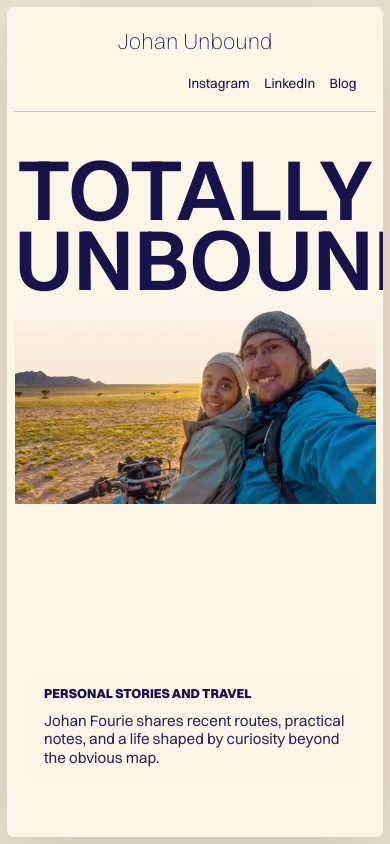
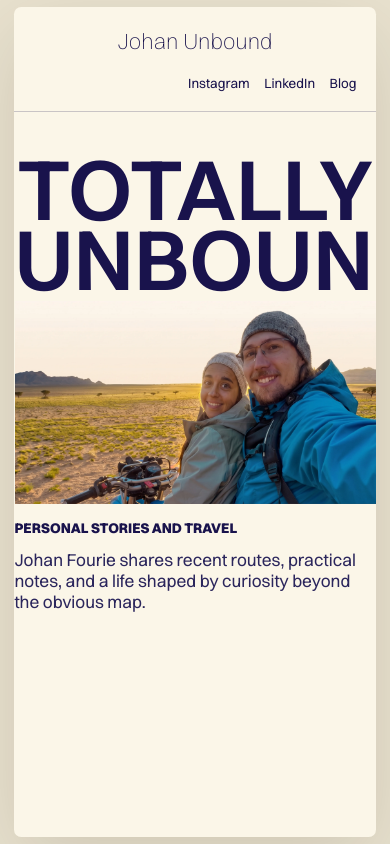
Before and after one commit to giraux-van-der-merwe/johan-unbound, a Next.js app: page / in a window 390 px wide. Shown: the top 844 px of the page. Built offline with nearby package versions, Linux system fonts and the light colour scheme.

Commit message:
Adjust homepage constrained layout

```diff
--- a/src/app/globals.css
+++ b/src/app/globals.css
@@ -60,6 +60,8 @@ a {
 }
 
 .hero-shell {
+  display: flex;
+  justify-content: center;
   min-height: calc(100vh - 1.5rem);
 }
 
@@ -67,9 +69,12 @@ a {
   background: #fbf6e8;
   border-radius: 0.62rem;
   box-shadow: 0 24px 80px rgba(49, 42, 26, 0.14);
+  margin: 0 auto;
+  max-width: var(--content-width);
   min-height: calc(100vh - 1.5rem);
   overflow: hidden;
   position: relative;
+  width: 100%;
 }
 
 .hero-nav {
@@ -78,7 +83,7 @@ a {
   display: grid;
   grid-template-columns: 1fr auto;
   margin: 0 auto;
-  max-width: var(--content-width);
+  max-width: 100%;
   min-height: 5.9rem;
   padding: 0;
   position: relative;
@@ -110,7 +115,7 @@ a {
 
 .hero-stage {
   margin: 0 auto;
-  max-width: var(--content-width);
+  max-width: 100%;
   min-height: calc(100vh - 7.4rem);
   padding: clamp(3rem, 5vw, 4.6rem) 0 clamp(2.4rem, 4vw, 3.4rem);
   position: relative;
@@ -143,12 +148,12 @@ a {
 }
 
 .hero-bio {
-  color: #2b265c;
-  font-size: clamp(0.95rem, 1.12vw, 1.16rem);
+  color: #fbf6e8;
+  font-size: clamp(1.08rem, 1.35vw, 1.34rem);
   font-weight: 400;
-  left: clamp(1rem, 4vw, 3.2rem);
+  left: clamp(3rem, 12vw, 9.6rem);
   line-height: 1.22;
-  max-width: 18rem;
+  max-width: 20rem;
   position: absolute;
   text-align: left;
   top: 48%;
@@ -164,8 +169,8 @@ a {
 }
 
 .hero-kicker {
-  color: #19134c;
-  font-size: 0.82rem;
+  color: #fbf6e8;
+  font-size: 0.88rem;
   font-weight: 800;
   letter-spacing: 0;
   text-transform: uppercase;
@@ -204,7 +209,7 @@ a {
   letter-spacing: 0;
   line-height: 0.9;
   margin: 0;
-  max-width: 44rem;
+  max-width: 58rem;
   text-align: right;
 }
 
@@ -296,7 +301,7 @@ a {
   align-items: end;
   display: grid;
   gap: 2rem;
-  grid-template-columns: 1.3fr 1fr auto;
+  grid-template-columns: 1fr auto auto;
   margin: 0 auto;
   max-width: var(--content-width);
   padding: 3.2rem 2rem 2.1rem;
@@ -320,9 +325,10 @@ a {
 .footer-links {
   align-self: end;
   display: flex;
-  flex-wrap: wrap;
+  flex-wrap: nowrap;
   gap: 0.85rem 1.35rem;
   justify-content: flex-start;
+  white-space: nowrap;
 }
 
 .footer-links a {
@@ -361,8 +367,8 @@ a {
   }
 
   .hero-bio {
-    left: 1.6rem;
-    max-width: 16rem;
+    left: clamp(2rem, 9vw, 6rem);
+    max-width: 19rem;
     top: 38%;
   }
 
@@ -386,6 +392,11 @@ a {
   .site-footer {
     grid-template-columns: 1fr;
     padding: 2.5rem 0 1.6rem;
+  }
+
+  .footer-links {
+    flex-wrap: wrap;
+    white-space: normal;
   }
 
   .footer-meta {
@@ -431,14 +442,22 @@ a {
   }
 
   .hero-bio {
-    background: rgba(251, 246, 232, 0.72);
-    border-radius: 0.45rem;
-    left: 1rem;
-    max-width: calc(100vw - 2.84rem);
-    padding: 0.8rem 0.85rem;
-    right: 1rem;
-    top: auto;
-    bottom: 2.1rem;
+    background: transparent;
+    border-radius: 0;
+    color: #2b265c;
+    font-size: 1.08rem;
+    left: auto;
+    line-height: 1.24;
+    margin-top: 1rem;
+    max-width: 100%;
+    padding: 0;
+    position: static;
+    right: auto;
+  }
+
+  .hero-kicker {
+    color: #19134c;
+    font-size: 0.88rem;
   }
 
   .hero-person {
--- a/src/app/page.tsx
+++ b/src/app/page.tsx
@@ -31,6 +31,11 @@ export default async function Home() {
             <h1>
               <span>TOTALLY</span> <span>UNBOUND</span>
             </h1>
+            <div
+              aria-label="Johan Unbound adventure hero image"
+              className="hero-person"
+              role="img"
+            />
             <div className="hero-bio">
               <p className="hero-kicker">Personal stories and travel</p>
               <p>
@@ -38,11 +43,6 @@ export default async function Home() {
                 shaped by curiosity beyond the obvious map.
               </p>
             </div>
-            <div
-              aria-label="Johan Unbound adventure hero image"
-              className="hero-person"
-              role="img"
-            />
           </div>
         </div>
       </section>
```
